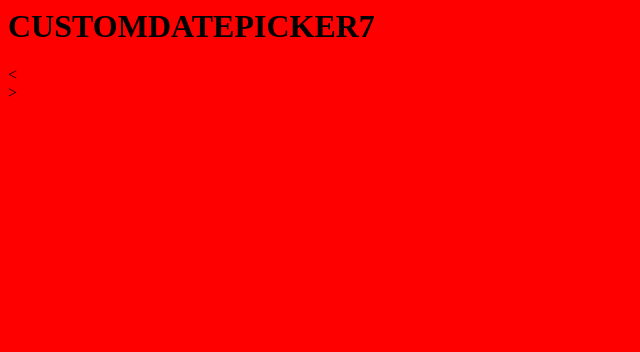
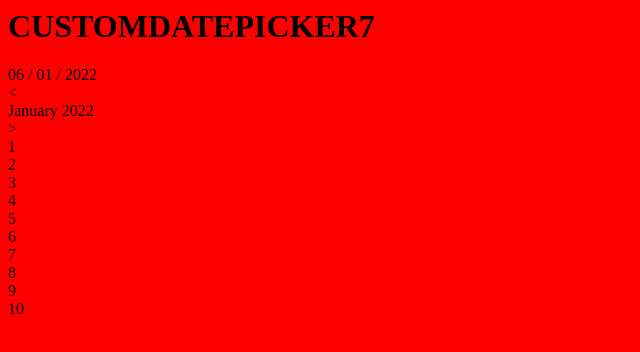
Before and after one commit to michaelcarteryork/date-picker, a plain HTML site: page index.html in a window 1280 px wide. Shown: the whole page, without its empty margins (0-640 px from the left). Drawn offline with Linux system fonts and the light colour scheme.

Commit message:
added hard coded content and comments to html file

```diff
--- a/index.html
+++ b/index.html
@@ -11,14 +11,46 @@
     <h1>CUSTOM<span>DATE</span>PICKER7</h1>
 
     <div id="dp-1" class="date-picker">
-        <div class="selected-date"></div>
+         <!--
+            Selected date populated by JS
+            eg.  <div class="selected-date">06 / 01 / 2022</div>
+        -->
+        <div class="selected-date">06 / 01 / 2022</div>
+
+        <!-- Month selector and days grid -->
         <div class="dates">
+
+            <!-- Month selector -->
             <div class="month">
                 <div class="arrows prev-month">&lt;</div>
-                <div class="month-and-year"></div>
+                 <!--
+                    Month name populated by JS
+                    eg. <div class="mth">January 2022</div>
+                -->
+                <div class="month-and-year">January 2022</div>
                 <div class="arrows next-month">&gt;</div>
             </div>
-            <div class="days-grid"></div>
+
+            <!-- Days grid -->
+            <div class="days">
+                <!--
+                    note shortcut to add 7 items with class day, .day*7
+                    eg.
+                    <div class="day">1</div>
+                    <div class="day selected">2</div>
+                    but we are going to create this dynamically
+                 -->
+                <div class="day">1</div>
+                <div class="day">2</div>
+                <div class="day">3</div>
+                <div class="day">4</div>
+                <div class="day">5</div>
+                <div class="day selected">6</div>
+                <div class="day">7</div>
+                <div class="day">8</div>
+                <div class="day">9</div>
+                <div class="day">10</div>
+            </div>
         </div>
     </div>
     <script src="scripts.js"></script>
```
